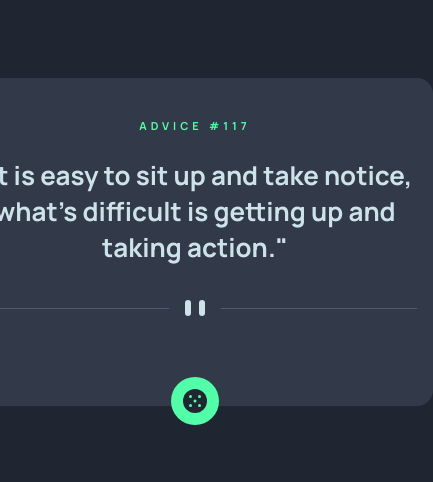
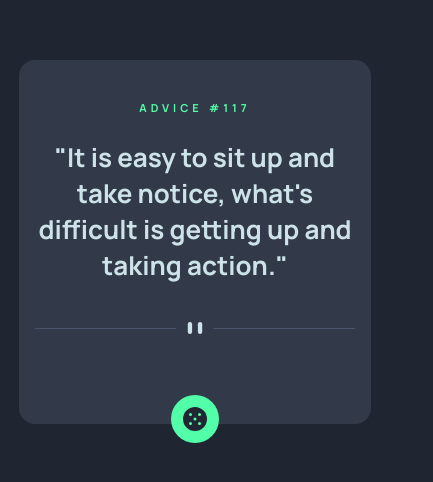
Before and after one commit to emersonvisuals/Quote-fetch-api-app, a plain HTML site: page index.html in a window 390 px wide. Shown: the part 180-662 px from the top of the page, 433 px wide, since content can reach past the window. Drawn offline with Linux system fonts and the light colour scheme.

Commit message:
mobile version adjusted

```diff
--- a/styles/main.scss
+++ b/styles/main.scss
@@ -34,6 +34,7 @@ body {
     .quoteWrapper {
         @include flex;
         flex-direction: column;
+        width: auto;
 
         .quote {
             margin: 0 0 1rem 0;
@@ -42,6 +43,14 @@ body {
                 text-align: center;
                 font-size: $quoteFont;
                 color: $lightCyan;
+            }
+        }
+
+        .patternDivider {
+
+            img {
+                width: 20rem;
+                height: auto;
             }
         }
     }
@@ -65,3 +74,9 @@ body {
         transition: .5s all;
     }
 }
+
+@media only screen and (max-width: 600px) {
+    .container {
+        width: 20rem;
+    }
+}
```
Also changed, not shown: styles/main.css, 1 other file.
